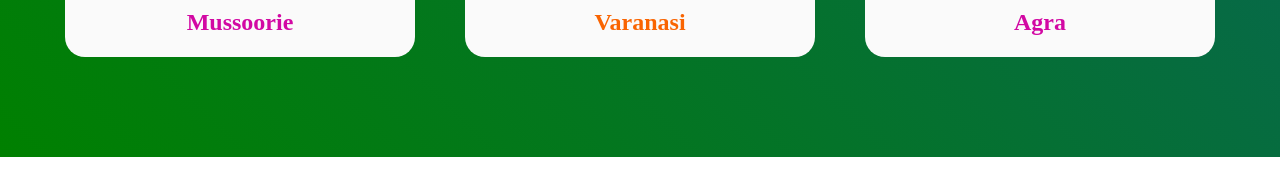
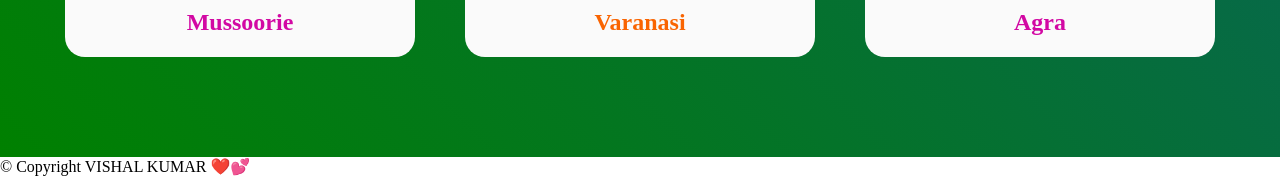
Before and after one commit to itzzmevishal/Best-places-in-India, a plain HTML site: page index.html in a window 1280 px wide. Shown: the part 2001-2177 px from the top of the page. Drawn offline with Linux system fonts and the light colour scheme.

Commit message:
footer added

```diff
--- a/index.html
+++ b/index.html
@@ -197,6 +197,10 @@
         </div>
     </div>
 
+     <footer>
+        <p>&COPY; Copyright VISHAL KUMAR ❤️💕</p>
+    </footer>
+
 </body>
 
 </html>
```
